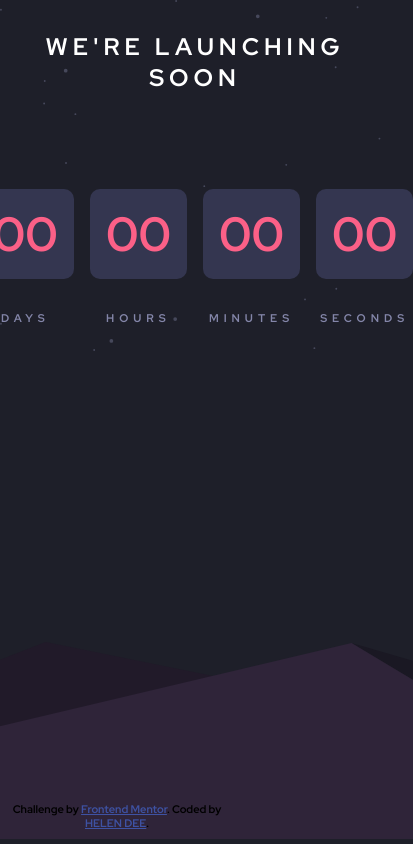
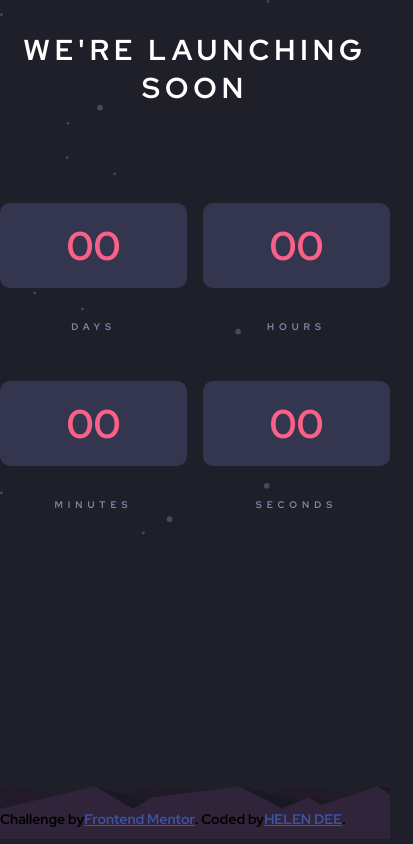
Before and after one commit to HELEN-DEE/launch-countdown-timer, a plain HTML site: page index.html in a window 390 px wide. Shown: the whole page, 413 px wide, since content can reach past the window. Drawn offline with Linux system fonts and the light colour scheme.

Commit message:
Add: Styling and responsiveness

```diff
--- a/index.html
+++ b/index.html
@@ -16,7 +16,7 @@
   </style> -->
 </head>
 <body>
-<section class="main-section ">
+<section class="main-section">
   <div class="header-text">
     <h1>We're launching soon</h1>
   </div>
@@ -56,11 +56,12 @@
 
 
   <section class="footer-img">
+
     <div class="pattern-hill">
       <img class="fixed" src="images/pattern-hills.svg" alt="pattern-hill">
     </div>
   </section>
-    <div class="attribution">
+    <div class="attribution flex-al-jc">
     Challenge by <a href="https://www.frontendmentor.io?ref=challenge" target="_blank">Frontend Mentor</a>.
     Coded by <a href="#">HELEN DEE</a>.
   </div>
--- a/styles.css
+++ b/styles.css
@@ -23,17 +23,20 @@ body {
     background-size: cover;
     background-repeat: no-repeat;
     font-family: "Red Hat Display", sans-serif;
-    overflow: hidden;
+    overflow-x: hidden;
 }
 
 .main-section{
     text-align: center;
-    margin: 8% 0;
+    margin: 8% auto;
+    width: 100%;
+    display: flex;
+    flex-direction: column;
 }
 
 .header-text {
     color: var(--white);
-    font-size: 1rem;
+    font-size: 1.2rem;
     text-transform: uppercase;
     margin-bottom: 4rem;
     letter-spacing: 5px;
@@ -53,22 +56,29 @@ body {
     text-transform: uppercase;
     letter-spacing: 5px;
     color: var(--grayish-blue);
+    /* margin-bottom: 100%; */
 
 }
 
-.bg-blue-container{
+.bg-blue-container h1{
     background-color: var(--dark-desaturated-blue);
     padding: 1.2rem 1rem;
     margin: 2rem 0;
     border-radius: 10px;
 }
 
+.footer-img img{
+/* position: fixed;
+bottom: 0;
+left: 0; */
+width: 100%;
+height: 100%;
+}
 .footer-img {
-position: fixed;
-bottom: 0;
-left: 0;
-width: 100%;
-
+    margin-bottom: 0;
+    position: fixed;
+    bottom: 0;
+    left: 0;
 }
 
 
@@ -82,17 +92,17 @@ width: 100%;
 
 
 .attribution {
-    font-size: 11px;
+    font-size: 14px;
     text-align: center;
-    position: absolute;
-    right: 40%;
-    top: 95%;
+    position: fixed;
+    bottom: 0;
+    margin-bottom: 1rem;
+
 }
 .attribution a { color: hsl(228, 45%, 44%); }
 
 @media screen and (max-width: 768px) {
     .main-section {
-        width: 90%;
         margin: 8% auto;
     }
 
@@ -108,7 +118,32 @@ width: 100%;
         font-size: 0.7rem;
     }
 
-    .bg-blue-container {
-        padding: 0.8rem 1rem;
+
+
+    /* .bg-blue-container h1 {
+        padding: 1rem 0.7rem;
+    } */
+}
+
+@media screen and (max-width: 435px) {
+    .bg-blue-container h1{
+        padding: 1rem 1rem;
+    }
+
+    .main-section {
+        display: flex;
+    }
+
+    .time-section {
+        display: grid;
+        grid-template-columns: 1fr 1fr ;
+    }
+
+    .time-section h1 {
+        font-size: 2.5rem;
+
+    }
+    .time-section h4 {
+        font-size: 0.6rem;
     }
 }
```
